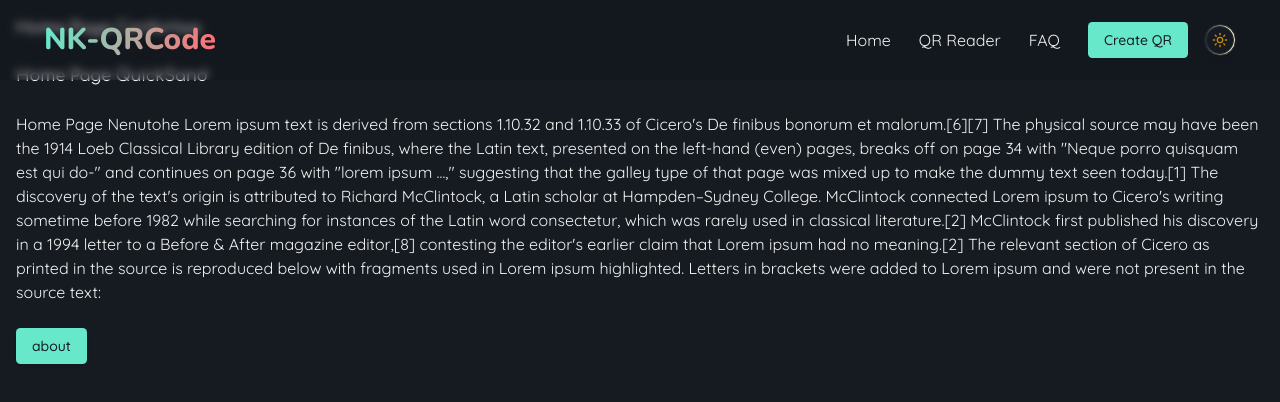
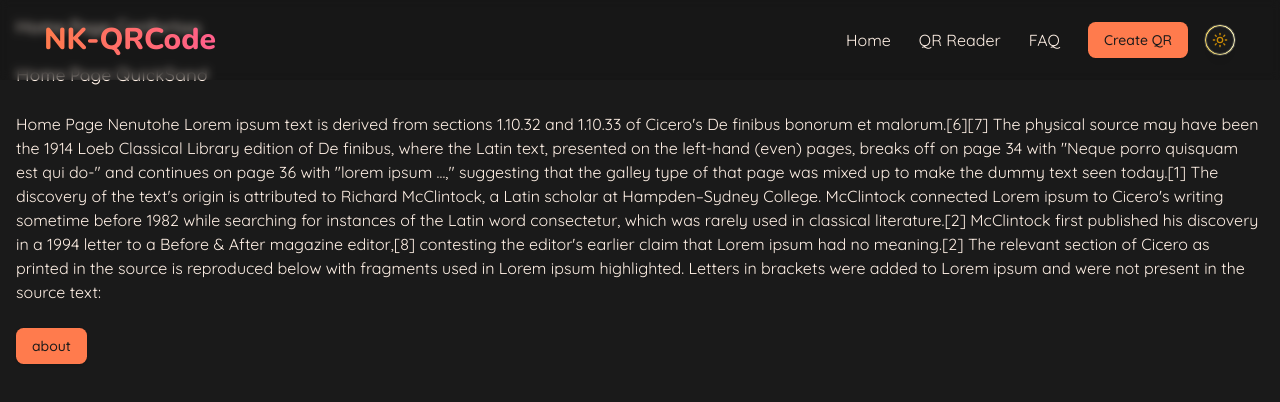
Before and after one commit to nkaryoli/nk_qrCode, a React (Vite) app: page / in a window 1280 px wide. Shown: the top 402 px of the page. Built offline with nearby package versions, Linux system fonts and the light colour scheme.

Commit message:
feat: new color pallet

```diff
--- a/src/index.css
+++ b/src/index.css
@@ -4,61 +4,71 @@
 
 @layer base {
   :root {
-    --background: #F9F1F5;
-    --foreground: #2D3748;
-    --card: #FFFFFF;
-    --card-foreground: #2D3748;
-    --popover: #FFFFFF;
-    --popover-foreground: #2D3748;
+    --background:          #FFF9F5;
+    --foreground:          #2A2A2A;
 
-    --primary: #009995;
-    --primary-foreground: #FFFFFF;
+    --card:                #FFFFFF;
+    --card-foreground:     #2A2A2A;
 
-    --secondary: #67E8CB;
-    --secondary-foreground: #2D3748;
+    --popover:             #FFFFFF;
+    --popover-foreground:  #2A2A2A;
 
-    --muted: #E0E2E5;
-    --muted-foreground: #6B7280;
+    --primary:             #FF5E1F; /* naranja fuego */
+    --primary-foreground:  #FFFFFF;
 
-    --accent: #FF6F75;
-    --accent-foreground: #FFFFFF;
+    --secondary:           #FFD700; /* dorado brillante */
+    --secondary-foreground: #2A2A2A;
 
-    --destructive: #FF6F75;
+    --muted:               #FFEEDD; /* melocotón claro */
+    --muted-foreground:    #6D6D6D;
+
+    --accent:              #FF2E63; /* rosa intenso */
+    --accent-foreground:   #FFFFFF;
+
+    --destructive:         #E63946;
     --destructive-foreground: #FFFFFF;
 
-    --border: #E0E2E5;
-    --input: #E0E2E5;
-    --ring: #009995;
+    --border:             #FFD4B8;
+    --input:             #FFD4B8;
+    --ring:              #FF5E1F;
 
-    --chart-1: #009995;
-    --chart-2: #67E8CB;
-    --chart-3: #FF6F75;
-    --chart-4: #FFD7B3;
-    --chart-5: #F9F1F5;
+    --chart-1: #FF5E1F;
+    --chart-2: #FFD700;
+    --chart-3: #FF2E63;
+    --chart-4: #A162FF;
+    --chart-5: #FFEEDD;
 
-    --radius: 0.4rem;
+    --radius: 0.6rem;
   }
 
   .dark {
-    --background: #161B22;
-    --foreground: #F2F2F2;
-    --card: #1B2027;
-    --card-foreground: #F2F2F2;
-    --popover: #1B2027;
-    --popover-foreground: #F2F2F2;
-    --primary: #67E8CB;
-    --primary-foreground: #161B22;
-    --secondary: #242931;
-    --secondary-foreground: #F2F2F2;
-    --muted: #242931;
-    --muted-foreground: #B3B3B3;
-    --accent: #FF6F75;
-    --accent-foreground: #F2F2F2;
-    --destructive: #FF6F75;
-    --destructive-foreground: #F2F2F2;
-    --border: #242931;
-    --input: #242931;
-    --ring: #67E8CB;
+    --background:          #1A1A1A;
+    --foreground:          #FFF0E5;
+
+    --card:                #2A2A2A;
+    --card-foreground:     #FFF0E5;
+
+    --popover:             #2A2A2A;
+    --popover-foreground:  #FFF0E5;
+
+    --primary:             #FF7B4D;
+    --primary-foreground:  #1A1A1A;
+
+    --secondary:           #FFE066;
+    --secondary-foreground: #1A1A1A;
+
+    --muted:               #3D3D3D;
+    --muted-foreground:    #D9D9D9;
+
+    --accent:              #FF5E8B;
+    --accent-foreground:   #1A1A1A;
+
+    --destructive:         #FF4D6D;
+    --destructive-foreground: #1A1A1A;
+
+    --border:             #3D3D3D;
+    --input:             #3D3D3D;
+    --ring:              #FF7B4D;
   }
 }
 
@@ -68,18 +78,19 @@
   }
   body {
     @apply bg-background text-foreground;
-    font-family: 'Quicksand', system-ui, -apple-system, BlinkMacSystemFont, sans-serif;
-    font-display: swap;
+      font-family: 'Quicksand', system-ui, -apple-system, BlinkMacSystemFont, sans-serif;
+      font-display: swap;
   }
-
-  h1, h2, h3, h4, h5, h6 {
+  h1,h2,
+  h3,h4,
+  h5,h6 {
     font-family: 'Comfortaa', system-ui, -apple-system, BlinkMacSystemFont, sans-serif;
     font-display: swap;
   }
 }
 
 body {
-    margin: 0;
-    padding: 0;
-    display: block;
+  margin: 0;
+  padding: 0;
+  display: block;
 }
--- a/tailwind.config.js
+++ b/tailwind.config.js
@@ -58,17 +58,20 @@ export default {
                     '4': 'var(--chart-4)',
                     '5': 'var(--chart-5)'
                 },
-                'custom': {
-                    'primary-100': '#009995',
-                    'primary-200': '#67E8CB',
-                    'primary-300': '#E0E2E5',
-                    'accent-100': '#FF6F75',
-                    'accent-200': '#FAE3D9',
-                    'bg-100': '#F9F1F5',
-                    'bg-200': '#ffffff',
-                    'bg-300': '#FAD9E6',
-                }
-            }
+            },
+            opacity: {
+                '0': '0',
+                '10': '0.1',
+                '20': '0.2',
+                '30': '0.3',
+                '40': '0.4',
+                '50': '0.5',
+                '60': '0.6',
+                '70': '0.7',
+                '80': '0.8',
+                '90': '0.9',
+                '100': '1',
+            },
         }
     },
     plugins: [require("tailwindcss-animate")],
```
